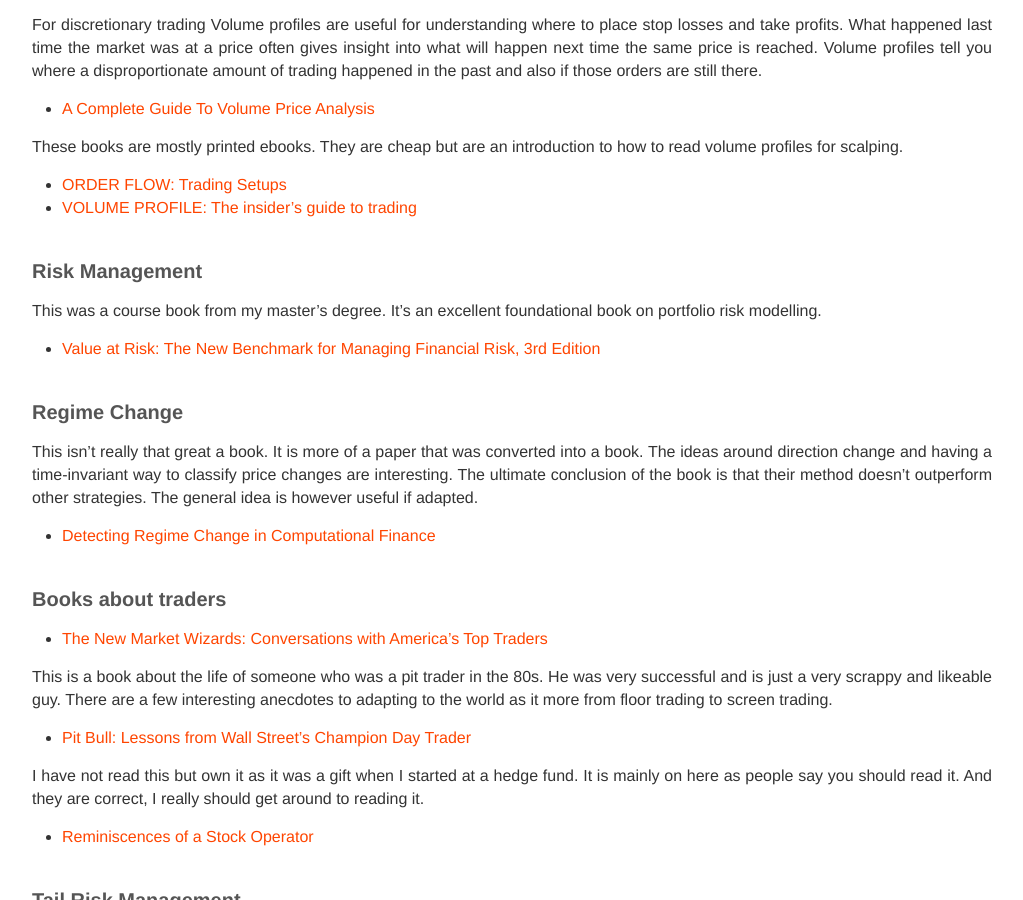
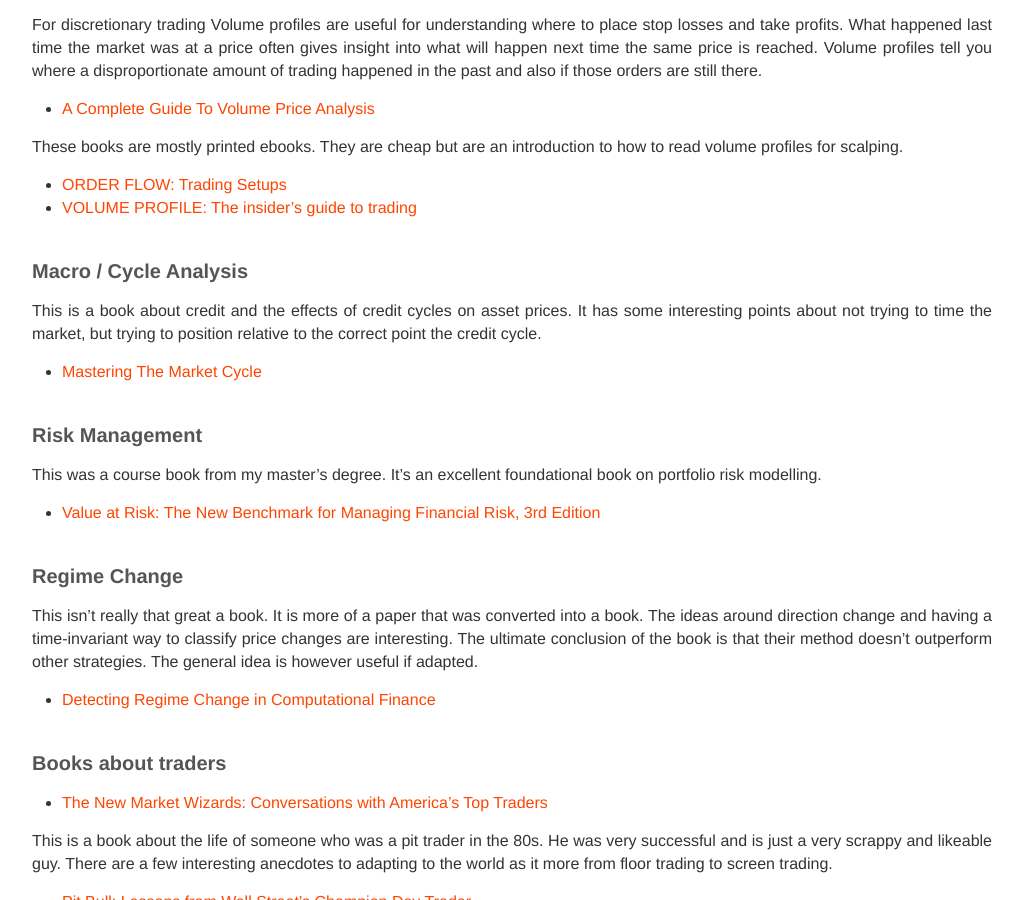
Before and after one commit to MarkRBest/markrbest.github.io, a Jekyll site: the page built from _posts/2024-09-03-reading-list.md, in a window 1280 px wide and 900 px high, scrolled down 1302 px. Shown: the whole window, without its empty margins (128-1151 px from the left). Built offline with Jekyll 4.4.1, drawn with Linux system fonts in a browser that asks for light colours; nearby versions of some CDN libraries; comment, search, counter and statistics services are not loaded.

Commit message:
add cycle book

```diff
--- a/_posts/2024-09-03-reading-list.md
+++ b/_posts/2024-09-03-reading-list.md
@@ -54,6 +54,13 @@
 
 * [ORDER FLOW: Trading Setups](https://amzn.eu/d/8n6kjsC)
 * [VOLUME PROFILE: The insider's guide to trading](https://amzn.eu/d/jlOuwt8)
+
+### Macro / Cycle Analysis
+
+This is a book about credit and the effects of credit cycles on asset prices.
+It has some interesting points about not trying to time the market, but trying to position relative to the correct point the credit cycle.
+
+* [Mastering The Market Cycle](https://amzn.eu/d/94XUJmU)
 
 ### Risk Management
 
```
